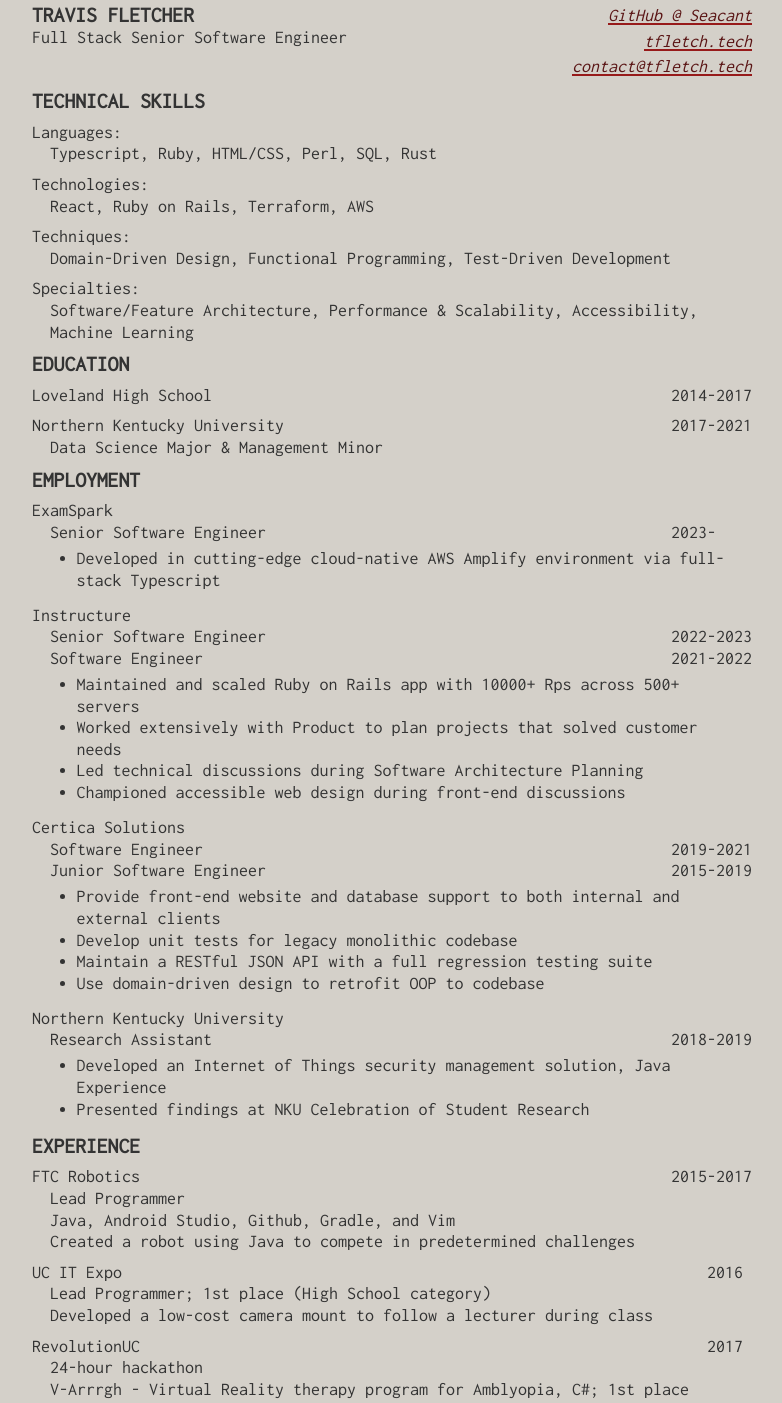
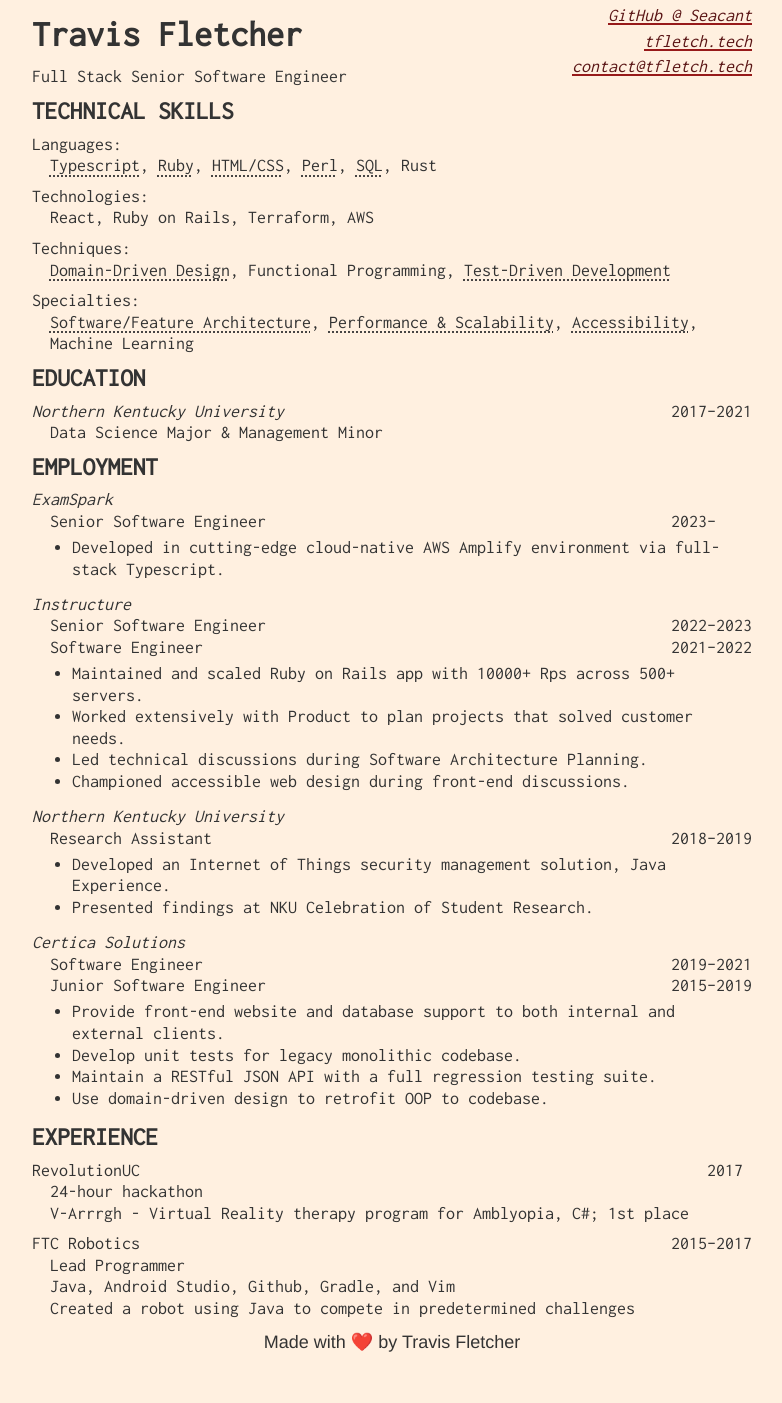
Before and after one commit to Seacant/homepage, an Astro site: page /resume in a window 1280 px wide. Shown: the part 41-1444 px from the top of the page, without its empty margins (248-1030 px from the left). After the commit the page ends 1395 px from the top, so only its background shows below. Built offline with nearby package versions, Linux system fonts and the light colour scheme; Astro itself is replaced by a stand-in of ours.

Commit message:
impr: improve layout and syling of resume
thanks cooper >:(

```diff
--- a/src/layouts/Layout.astro
+++ b/src/layouts/Layout.astro
@@ -16,7 +16,6 @@
     <meta charset="UTF-8" />
     <meta name="description" content="Travis' homepage" />
     <meta name="viewport" content="width=device-width" />
-    <link rel="icon" type="image/svg+xml" href="/favicon.svg" />
     <meta name="generator" content={Astro.generator} />
     <title>{title}</title>
   </head>
@@ -89,7 +88,7 @@
     color-scheme: light dark;
     scrollbar-gutter: both-edges stable;
 
-    --layout-background-color: #d4d0c9;
+    --layout-background-color: #fff0e0;
     --primary-text-color: #333;
     --primary-link-color: #5a1515;
     --secondary-link-color: #971a1a;
@@ -97,8 +96,8 @@
 
   @media (prefers-color-scheme: dark) {
     :root {
+      --layout-background-color: #151316;
       --primary-text-color: #c7beb4;
-      --layout-background-color: #151316;
       --primary-link-color: #d58080;
       --secondary-link-color: #dd3a31;
     }
@@ -158,13 +157,21 @@
     margin-top: 0;
   }
 
-  h1 { font-size: 1.4em; }
-  h2 { font-size: 1.2em; }
-  h4 { font-size: 1em; }
-  h5 { font-size: 1em; }
-  h6 { font-size: 1em; }
-
-
+  h1 {
+    font-size: 2em;
+  }
+  h2 {
+    font-size: 1.4em;
+  }
+  h4 {
+    font-size: 1em;
+  }
+  h5 {
+    font-size: 1em;
+  }
+  h6 {
+    font-size: 1em;
+  }
 
   header {
     display: flex;
--- a/src/pages/index.astro
+++ b/src/pages/index.astro
@@ -5,15 +5,17 @@
 ---
 
 <Layout title="Travis' Homepage">
+  <section>
     <Image
       class="avatar"
       src={profilePic}
+      style="float: right;"
       height="128"
       width="128"
       alt="Picture of the author"
     />
 
-  <section>
+    <h1>Travis' Homepage</h1>
     <h2>Intro</h2>
     <p>
       Welcome! My name is Fletch, and I am a Software Engineer working in
--- a/src/pages/resume.astro
+++ b/src/pages/resume.astro
@@ -3,11 +3,10 @@
 ---
 
 <Layout title="Resume">
-  <article>
+  <article class="resume">
     <section class="introduction">
       <div>
-        <h2>Travis Fletcher</h2>
-
+        <h1>Travis Fletcher</h1>
         <span> Full Stack Senior Software Engineer </span>
       </div>
       <address>
@@ -27,7 +26,11 @@
       <div>
         Languages:
         <div class="section-prose">
-          Typescript, Ruby, HTML/CSS, Perl, SQL, Rust
+          <span data-highlight="ts">Typescript</span>,
+          <span data-highlight="ruby">Ruby</span>,
+          <span data-highlight="css">HTML/CSS</span>,
+          <span data-highlight="perl">Perl</span>,
+          <span data-highlight="sql">SQL</span>, Rust
         </div>
       </div>
       <div>
@@ -37,130 +40,129 @@
       <div>
         Techniques:
         <div class="section-prose">
-          Domain-Driven Design, Functional Programming, Test-Driven Development
+          <span data-highlight="DDD">Domain-Driven Design</span>,
+          <span>Functional Programming</span>,
+          <span data-highlight="TDD">Test-Driven Development</span>
         </div>
       </div>
       <div>
         Specialties:
         <div class="section-prose">
-          Software/Feature Architecture, Performance & Scalability,
-          Accessibility, Machine Learning
+          <span data-highlight="arch">Software/Feature Architecture</span>,
+          <span data-highlight="perf">Performance & Scalability</span>,
+          <span data-highlight="a11y">Accessibility</span>, Machine Learning
         </div>
       </div>
     </section>
     <section>
       <h2>Education</h2>
       <div>
-        Loveland High School
-        <span class="year">2014-2017</span>
-      </div>
-
-      <div>
-        Northern Kentucky University
-        <span class="year">2017-2021</span>
+        <span class="company-name"> Northern Kentucky University </span>
+        <span class="year">2017–2021</span>
         <div class="section-prose">Data Science Major & Management Minor</div>
       </div>
     </section>
     <section>
       <h2>Employment</h2>
       <div>
-        ExamSpark
+        <span class="company-name"> ExamSpark </span>
         <div class="section-prose">
-          Senior Software Engineer
-          <span class="year">2023-</span>
+          <span data-highlight-target="ts css"> Senior Software Engineer</span>
+          <span class="year">2023–</span>
         </div>
         <ul>
           <li>
             Developed in cutting-edge cloud-native AWS Amplify environment via
-            full-stack Typescript
+            full-stack Typescript.
           </li>
         </ul>
       </div>
       <div>
-        Instructure
+        <span class="company-name"> Instructure </span>
         <div class="section-prose">
-          Senior Software Engineer
-          <span class="year">2022-2023</span>
+          <span data-highlight-target="ruby sql ts css"
+            >Senior Software Engineer</span
+          >
+          <span class="year">2022–2023</span>
         </div>
         <div class="section-prose">
-          Software Engineer
-          <span class="year">2021-2022</span>
+          <span data-highlight-target="perl sql ts css">
+            Software Engineer
+          </span>
+          <span class="year">2021–2022</span>
         </div>
         <ul>
           <li>
-            Maintained and scaled Ruby on Rails app with 10000+ Rps across 500+
-            servers
+            Maintained and scaled Ruby on Rails app with <span
+              data-highlight-target="perf"
+              >10000+ Rps across 500+ servers.
+            </span>
           </li>
           <li>
             Worked extensively with Product to plan projects that solved
-            customer needs
+            customer needs.
           </li>
           <li>
-            Led technical discussions during Software Architecture Planning
+            Led technical discussions during <span
+              data-highlight-target="DDD arch"
+              >Software Architecture Planning.</span
+            >
           </li>
-          <li>Championed accessible web design during front-end discussions</li>
+          <li>
+            <span data-highlight-target="a11y"
+              >Championed accessible web design</span
+            > during front-end discussions.
+          </li>
         </ul>
       </div>
       <div>
-        Certica Solutions
+        <span class="company-name"> Northern Kentucky University </span>
         <div class="section-prose">
-          Software Engineer
-          <span class="year">2019-2021</span>
+          Research Assistant
+          <span class="year">2018–2019</span>
+        </div>
+        <ul>
+          <li>
+            Developed an Internet of Things security management solution, Java
+            Experience.
+          </li>
+          <li>Presented findings at NKU Celebration of Student Research.</li>
+        </ul>
+      </div>
+      <div>
+        <span class="company-name"> Certica Solutions </span>
+        <div class="section-prose">
+          <span data-highlight-target="perl css sql">Software Engineer </span>
+          <span class="year">2019–2021</span>
         </div>
         <div class="section-prose">
-          Junior Software Engineer
-          <span class="year">2015-2019</span>
+          <span data-highlight-target="perl css sql">
+            Junior Software Engineer
+          </span>
+          <span class="year">2015–2019</span>
         </div>
         <ul>
           <li>
             Provide front-end website and database support to both internal and
-            external clients
+            external clients.
           </li>
-          <li>Develop unit tests for legacy monolithic codebase</li>
+          <li>Develop unit tests for legacy monolithic codebase.</li>
           <li>
-            Maintain a RESTful JSON API with a full regression testing suite
+            Maintain a RESTful JSON API with a
+            <span data-highlight-target="TDD">
+              full regression testing suite.
+            </span>
           </li>
-          <li>Use domain-driven design to retrofit OOP to codebase</li>
-        </ul>
-      </div>
-      <div>
-        Northern Kentucky University
-        <div class="section-prose">
-          Research Assistant
-          <span class="year">2018-2019</span>
-        </div>
-        <ul>
           <li>
-            Developed an Internet of Things security management solution, Java
-            Experience
+            <span data-highlight-target="DDD arch">
+              Use domain-driven design to retrofit OOP to codebase.
+            </span>
           </li>
-          <li>Presented findings at NKU Celebration of Student Research</li>
         </ul>
       </div>
     </section>
     <section>
       <h2>Experience</h2>
-      <div>
-        FTC Robotics
-        <span class="year">2015-2017</span>
-        <div class="section-prose">Lead Programmer</div>
-        <div class="section-prose">
-          Java, Android Studio, Github, Gradle, and Vim
-        </div>
-        <div class="section-prose">
-          Created a robot using Java to compete in predetermined challenges
-        </div>
-      </div>
-      <div>
-        UC IT Expo
-        <span class="year year--single">2016</span>
-        <div class="section-prose">
-          Lead Programmer; 1st place (High School category)
-        </div>
-        <div class="section-prose">
-          Developed a low-cost camera mount to follow a lecturer during class
-        </div>
-      </div>
       <div>
         RevolutionUC
         <span class="year year--single">2017</span>
@@ -168,6 +170,17 @@
         <div class="section-prose">
           V-Arrrgh - Virtual Reality therapy program for Amblyopia, C#; 1st
           place
+        </div>
+      </div>
+      <div>
+        FTC Robotics
+        <span class="year">2015–2017</span>
+        <div class="section-prose">Lead Programmer</div>
+        <div class="section-prose">
+          Java, Android Studio, Github, Gradle, and Vim
+        </div>
+        <div class="section-prose">
+          Created a robot using Java to compete in predetermined challenges
         </div>
       </div>
     </section>
@@ -182,7 +195,7 @@
     font-display: swap;
   }
 
-  article {
+  article.resume {
     max-width: 7.5in;
     margin: auto;
 
@@ -196,22 +209,22 @@
     font-weight: 500;
 
     & ul {
-      margin: 0.25em;
+      margin-block: 0.25em;
     }
 
     @media print {
       font-size: 14px;
-      line-height: 14px;
+      line-height: 16px;
       color: black;
+
+      /* The default browser print adds its own margins, so turn ours off. */
+      max-width: 8.5in;
+      margin: 0;
 
       & a {
         text-decoration: none;
         color: black;
       }
-
-      /* The default browser print adds its own margins, so turn ours off. */
-      width: 8.5in;
-      margin: 0;
     }
   }
 
@@ -219,6 +232,10 @@
     display: contents;
     break-before: auto;
     break-inside: avoid;
+  }
+
+  .company-name {
+    font-style: italic;
   }
 
   .year {
@@ -234,10 +251,6 @@
 
   .section-prose {
     margin-left: 2ch;
-
-    display: flex;
-    flex-direction: row;
-    flex-wrap: wrap;
 
     & > .year {
       margin-left: auto;
@@ -263,4 +276,58 @@
     margin: 0;
     line-height: 1.1em;
   }
+
+  @media not print {
+    span::highlight(skill-callout) {
+      background-color: color-mix(
+        in srgb,
+        color-mix(in srgb, yellow, black 10%),
+        transparent 80%
+      );
+      font-weight: bold;
+    }
+    span[data-highlight].highlight-enabled {
+      cursor: pointer;
+      text-decoration: underline;
+      text-decoration-style: dotted;
+      text-underline-offset: 4px;
+
+      &:focus-visible {
+        outline-offset: 1px;
+        text-decoration: none;
+        outline: 2px solid var(--secondary-link-color);
+        border-radius: 3px;
+      }
+    }
+  }
 </style>
+<script>
+  const descriptors =
+    document.querySelectorAll<HTMLSpanElement>("[data-highlight]");
+  descriptors.forEach((descriptor) => {
+    descriptor.tabIndex = 0;
+    descriptor.ariaKeyShortcuts = "Space";
+    descriptor.classList.add("highlight-enabled");
+
+    const highlight = descriptor.dataset.highlight;
+    const setter = () => {
+      const ranges: AbstractRange[] = [];
+      document
+        .querySelectorAll(`[data-highlight-target~="${highlight}"]`)
+        .forEach((target) => {
+          console.debug("Highlighting", target);
+          const range = new Range();
+          range.selectNodeContents(target);
+          ranges.push(range);
+        });
+
+      CSS.highlights.set("skill-callout", new Highlight(...ranges));
+    };
+
+    descriptor.addEventListener("click", setter);
+    descriptor.addEventListener("keydown", (e) => {
+      if (e.key !== " ") return;
+      setter();
+    });
+  });
+</script>
```
Also changed, not shown: src/components/Code.astro (+17 -3 lines), src/pages/blog/index.astro (+9 -3 lines), astro.config.mjs (indentation only), public/favicon.ico (added). Lines whose indentation alone changed are shown as unchanged.
